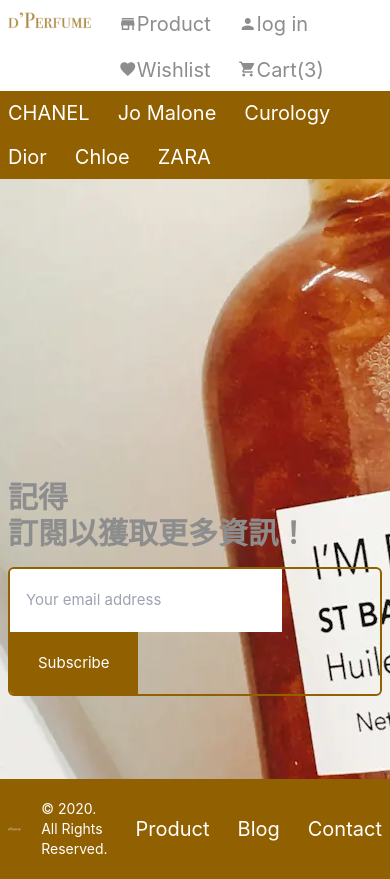
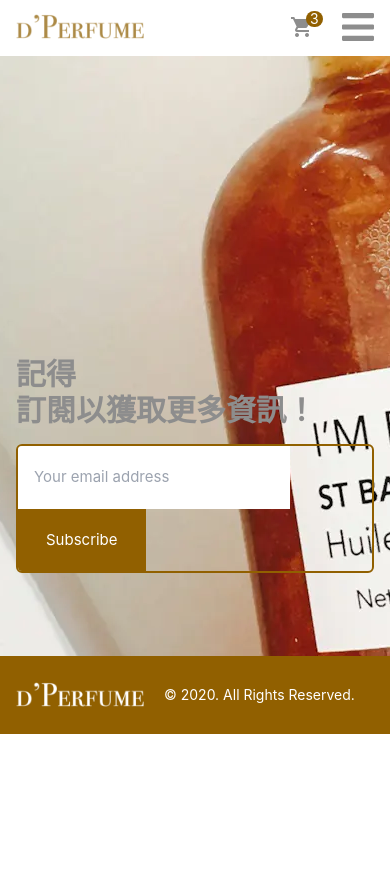
Before and after one commit to Tr-blank/vue3_practise_dPerfume, a Vue app: page / in a window 390 px wide. After the commit the page ends 844 px from the top, so only its background shows below. Built offline with nearby package versions, Linux system fonts and the light colour scheme.

Commit message:
feat: add mobile ui

```diff
--- a/src/App.vue
+++ b/src/App.vue
@@ -1,11 +1,14 @@
 <script setup>
 import Header from '@/components/Header.vue'
+import HeaderMobile from '@/components/HeaderMobile.vue'
 import Footer from '@/components/Footer.vue'
 </script>
 
 <template>
-  <Header class="sticky top-0 z-50" />
-
-  <RouterView />
+  <Header class="hidden md:block" />
+  <HeaderMobile class="md:hidden" />
+  <div class="pt-14 md:pt-24">
+    <RouterView />
+  </div>
   <Footer />
 </template>
--- a/src/assets/style/main.css
+++ b/src/assets/style/main.css
@@ -4,5 +4,5 @@
 @tailwind utilities;
 
 .main-container {
-  @apply max-w-7xl mx-auto px-2;
+  @apply max-w-7xl mx-auto px-4;
 }
--- a/src/components/Footer.vue
+++ b/src/components/Footer.vue
@@ -7,7 +7,7 @@
         </RouterLink>
         <span class="text-white text-sm">© 2020. All Rights Reserved.</span>
       </div>
-      <div class="flex items-center">
+      <div class="flex items-center hidden lg:block">
         <RouterLink
           :to="{ name: 'categories', params: { category: 'CHANEL' } }"
           class="inline-block text-xl text-white pl-7 py-5"
--- a/src/components/Header.vue
+++ b/src/components/Header.vue
@@ -3,7 +3,7 @@
 </script>
 
 <template>
-  <header class="bg-white">
+  <header class="fixed top-0 z-50 bg-white w-full">
     <div class="main-container flex justify-between">
       <h1 class="py-2">
         <RouterLink to="/">
--- /dev/null
+++ b/src/components/HeaderMobile.vue
@@ -0,0 +1,71 @@
+<script setup>
+import { ref } from 'vue'
+const categories = ['CHANEL', 'Jo Malone', 'Curology', 'Dior', 'Chloe', 'ZARA']
+let isOpenMenu = ref(false)
+
+const clickBars = () => {
+  isOpenMenu.value = !isOpenMenu.value
+}
+</script>
+
+<template>
+  <header class="fixed top-0 z-50 bg-white w-full">
+    <div class="main-container w-full flex justify-between">
+      <h1 class="py-2">
+        <RouterLink to="/">
+          <img src="@/assets/img/dPerfume.png" alt="d'Perfume logo" />
+        </RouterLink>
+      </h1>
+      <div class="flex items-center">
+        <RouterLink
+          :to="{ name: 'categories', params: { category: categories[0] } }"
+          class="relative inline-block text-xl text-perfumes-gray pl-3 py-2 hover:text-perfumes-main-light"
+        >
+          <span class="material-icons align-middle text-2xl"> shopping_cart </span>
+          <span
+            class="absolute rounded-full top-2 left-7 bg-perfumes-main text-white text-sm px-1 leading-4"
+            >3</span
+          >
+        </RouterLink>
+        <span
+          @click="clickBars"
+          class="inline-block text-xl text-perfumes-gray pl-7 py-2 cursor-pointer"
+        >
+          <img src="@/assets/img/bars.svg" alt="" />
+        </span>
+      </div>
+    </div>
+    <div v-if="isOpenMenu" class="bg-perfumes-main">
+      <RouterLink
+        :to="{ name: 'categories', params: { category: categories[0] } }"
+        class="block bg-perfumes-gray-dark text-xl py-5 border-t border-white font-light text-white pr-7 text-center"
+      >
+        Product
+      </RouterLink>
+      <RouterLink
+        to="/"
+        class="block bg-perfumes-gray-dark text-xl py-5 border-t border-white font-light text-white pr-7 text-center"
+      >
+        Wishlist
+      </RouterLink>
+      <RouterLink
+        to="/"
+        class="block bg-perfumes-gray-dark text-xl py-5 border-t border-white font-light text-white pr-7 text-center"
+      >
+        Blog
+      </RouterLink>
+      <RouterLink
+        to="/"
+        class="block bg-perfumes-gray-dark text-xl py-5 border-t border-white font-light text-white pr-7 text-center"
+      >
+        Contact
+      </RouterLink>
+      <RouterLink
+        to="/"
+        class="block bg-perfumes-gray-dark text-xl py-5 border-t border-white font-light text-white pr-7 text-center"
+      >
+        log in
+      </RouterLink>
+    </div>
+  </header>
+</template>
--- a/src/components/Newsletter.vue
+++ b/src/components/Newsletter.vue
@@ -1,5 +1,5 @@
 <template>
-  <div class="newsletter h-[600px] bg-center bg-fixed">
+  <div class="newsletter h-[600px] bg-center bg-clip-padding">
     <div class="main-container pt-[300px]">
       <div class="text-perfumes-gray text-3xl font-semibold pb-4">
         記得<br />訂閱以獲取更多資訊！
--- a/src/views/Categories.vue
+++ b/src/views/Categories.vue
@@ -140,7 +140,9 @@
 
 <template>
   <main>
-    <div class="main-container grid grid-cols-4 gap-[30px] -mx-2 pt-20">
+    <div
+      class="main-container grid grid-cols-2 md:grid-cols-3 lg:grid-cols-4 gap-4 md:gap-[30px] -mx-2 pt-10 md:pt-20"
+    >
       <ProductCard v-for="perfume in perfumes" :key="perfume.id" :product="perfume" />
     </div>
     <div class="py-16 text-center">
--- a/tailwind.config.js
+++ b/tailwind.config.js
@@ -10,7 +10,8 @@
       'perfumes-main-light': '#AC8A46',
       'perfumes-main': '#916000',
       'perfumes-main-dark': '#6C4700',
-      'perfumes-gray': '#8D8D8D'
+      'perfumes-gray': '#8D8D8D',
+      'perfumes-gray-dark': '#707070'
     }
   },
   plugins: []
```
Also changed, not shown: src/assets/img/bars.svg (added).
